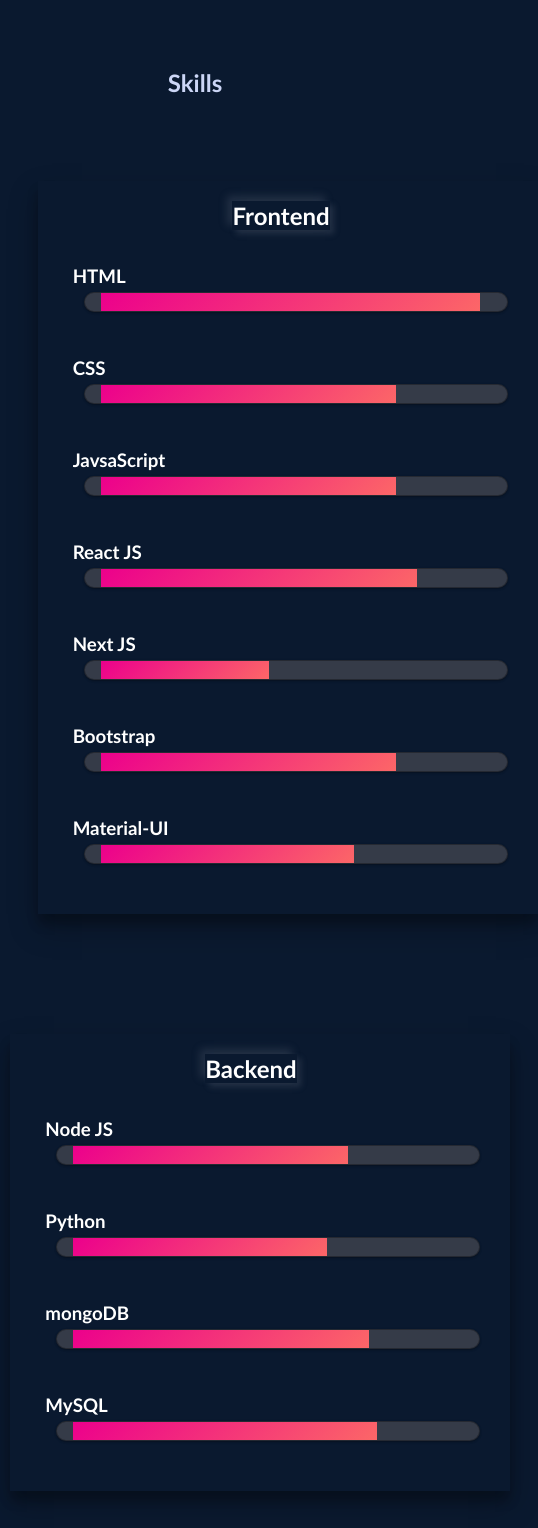
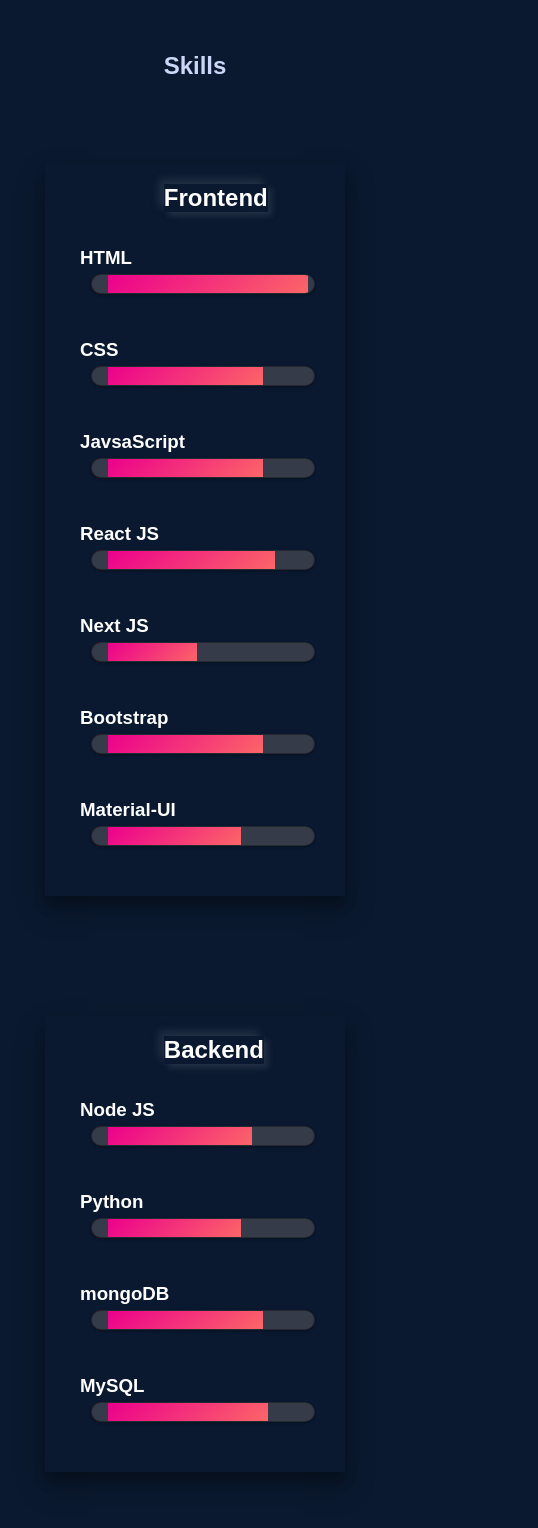
Before and after one commit to ikbalrazu/MyPortfolio, a React (Create React App) app: page / in a window 390 px wide. Shown: the part 1940-3468 px from the top of the page, 538 px wide, since content can reach past the window. Built offline with nearby package versions, Linux system fonts and the light colour scheme.

Commit message:
skills section responsive updated

```diff
--- a/src/styles/skills.css
+++ b/src/styles/skills.css
@@ -1,9 +1,9 @@
-* {
+/* * {
     font-family: "Gill Sans", "Gill Sans MT", Calibri, "Trebuchet MS", sans-serif;
     list-style: none;
     padding: 0;
     margin: 0;
-  }
+  } */
 
   /* body {
     background: #333;
@@ -13,8 +13,8 @@
 
   .container{
     display: flex;
-    flex-wrap: wrap;
-    align-items: flex-start;
+    align-items: stretch;
+    margin-bottom: 20px;
   }
 
   .skill-title {
@@ -31,9 +31,7 @@
   }
 
   .frontend-skill {
-    position: relative;
-    left: 4%;
-    width: 500px;
+    width: 450px;
     margin: 60px auto;
     color: #fff;
     padding: 20px;
@@ -41,9 +39,7 @@
   }
 
   .backend-skill{
-    position: relative;
-    right: 4%;
-    width: 500px;
+    width: 450px;
     margin: 60px auto;
     color: #fff;
     padding: 20px;
@@ -53,11 +49,13 @@
   .frontend-skill li {
     margin: 20px 0;
     padding: 10px;
+    list-style: none;
   }
 
   .backend-skill li{
     margin: 20px 0;
     padding: 10px;
+    list-style: none;
   }
 
   .bar {
@@ -222,3 +220,28 @@
       width: 40%;
     }
   }
+
+  @media screen and (max-width: 600px){
+
+    .container{
+      display: flex;
+      flex-direction: column;
+    }
+
+    .frontend-skill {
+      width: 300px;
+      margin: 60px auto;
+      color: #fff;
+      padding: 20px;
+      box-shadow: 0 14px 28px rgba(0, 0, 0, 0.25), 0 10px 10px rgba(0, 0, 0, 0.22);
+    }
+
+    .backend-skill{
+      width: 300px;
+      margin: 60px auto;
+      color: #fff;
+      padding: 20px;
+      box-shadow: 0 14px 28px rgba(0, 0, 0, 0.25), 0 10px 10px rgba(0, 0, 0, 0.22);
+    }
+
+  }
```
